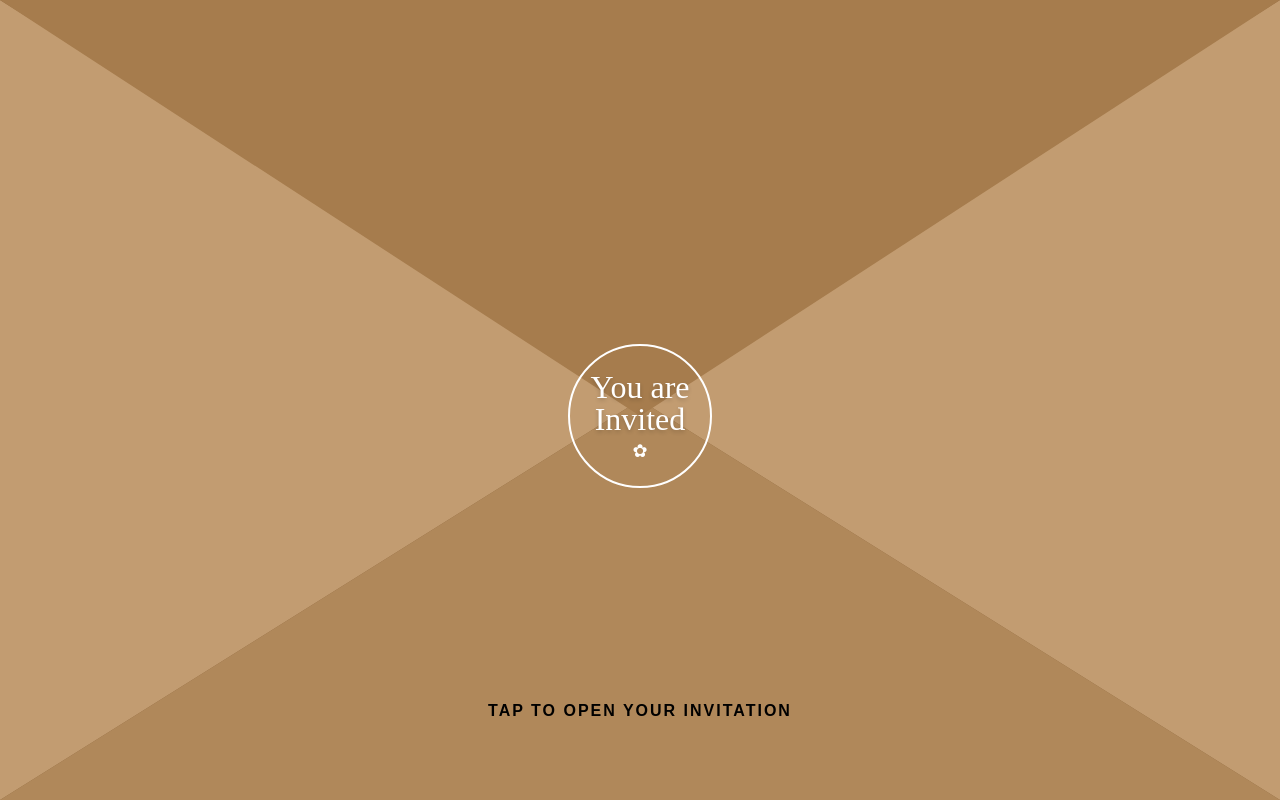
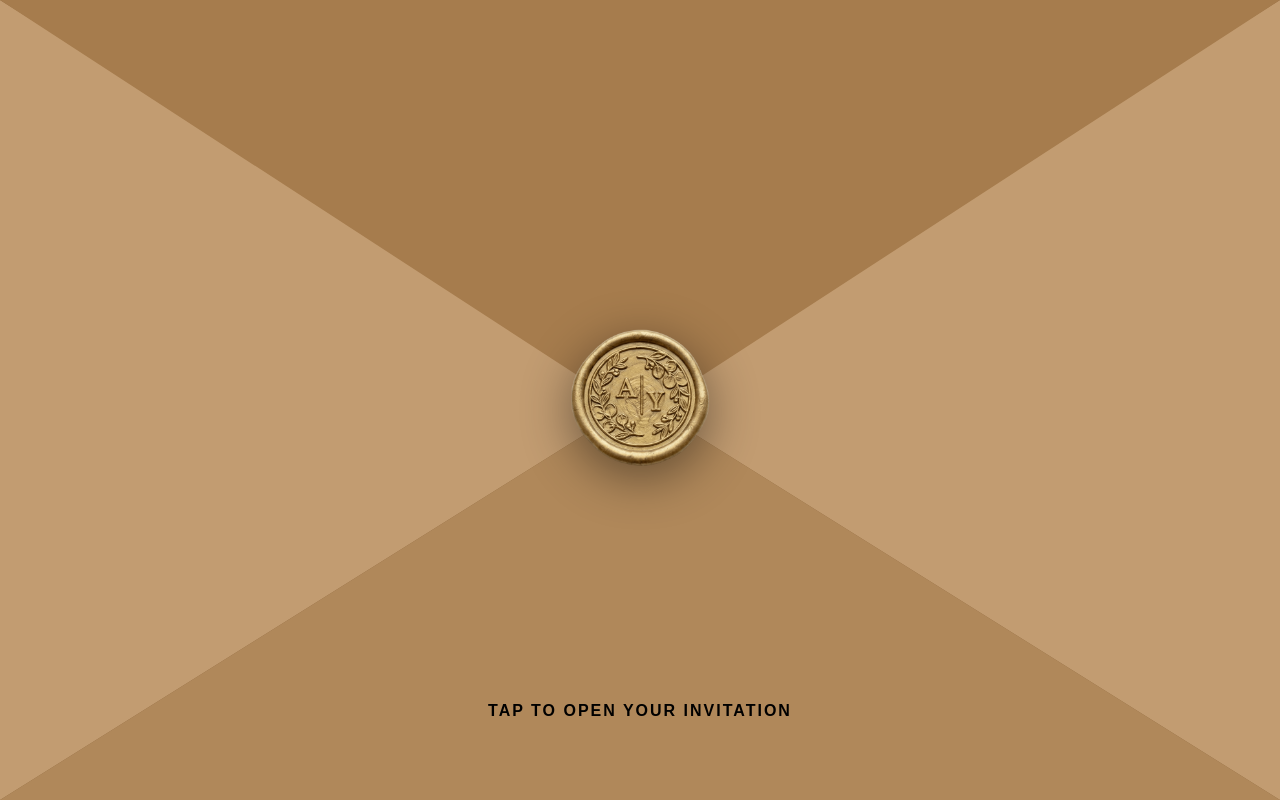
Before and after one commit to Mindiya-Zoysa/wedding-invite, a React (Create React App) app in the folder wedding-frontend/: page / in a window 1280 px wide. Built offline with nearby package versions, Linux system fonts and the light colour scheme.

Commit message:
Refactor code structure for improved readability and maintainability

```diff
--- a/wedding-frontend/public/index.html
+++ b/wedding-frontend/public/index.html
@@ -2,7 +2,7 @@
 <html lang="en">
   <head>
     <meta charset="utf-8" />
-    <link rel="icon" href="%PUBLIC_URL%/favicon.ico" />
+    <link rel="icon" type="image/png" href="%PUBLIC_URL%/wax-steal-stamp.png" />
     <meta name="viewport" content="width=device-width, initial-scale=1" />
     <meta name="theme-color" content="#000000" />
     <meta
--- a/wedding-frontend/src/components/Envelope.js
+++ b/wedding-frontend/src/components/Envelope.js
@@ -1,5 +1,6 @@
 import React, { useState } from 'react';
 import { motion } from 'framer-motion';
+import waxSeal from '../assets/wax-steal-stamp.png';
 
 const Envelope = ({ onComplete }) => {
   const [isOpen, setIsOpen] = useState(false);
@@ -103,45 +104,34 @@ const Envelope = ({ onComplete }) => {
         transition={{ duration: 0.9, ease: "easeInOut" }}
       />
 
-      {/* 6. The White "You are Invited" Seal */}
+      {/* 6. The Wax Seal Stamp */}
       {!isOpen && (
-        <motion.div
+        <div
           style={{
             position: 'absolute',
-            top: '52%',
-            left: '50%',
-            transform: 'translate(-50%, -50%)',
-            zIndex: 30,
-            pointerEvents: 'none'
+            inset: 0,
+            display: 'flex',
+            justifyContent: 'center',
+            alignItems: 'center',
+            zIndex: 30
           }}
-          exit={{ opacity: 0, scale: 0.8 }}
         >
-          <div style={{
-            width: '140px',
-            height: '140px',
-            borderRadius: '50%',
-            border: '2px solid white',
-            display: 'flex',
-            flexDirection: 'column',
-            alignItems: 'center',
-            justifyContent: 'center',
-            backgroundColor: 'transparent'
-          }}>
-            <span style={{
-              color: 'white',
-              fontFamily: "'Great Vibes', cursive",
-              fontSize: '32px',
-              lineHeight: '1',
-              textAlign: 'center',
-              textShadow: '0 2px 4px rgba(0,0,0,0.2)'
-            }}>
-              You are<br/>Invited
-            </span>
-            <span style={{ color: 'white', marginTop: '5px', fontSize: '18px' }}>
-              ✿
-            </span>
-          </div>
-        </motion.div>
+          <motion.img
+            src={waxSeal}
+            alt="Wax Seal"
+            style={{
+              width: '450px',
+              maxWidth: '80vw',
+              height: 'auto',
+              objectFit: 'contain',
+              filter: 'drop-shadow(0 12px 25px rgba(0,0,0,0.45))'
+            }}
+            initial={{ scale: 1 }}
+            whileHover={{ scale: 1.06, rotate: 1 }}
+            whileTap={{ scale: 0.95 }}
+            transition={{ type: "spring", stiffness: 300 }}
+          />
+        </div>
       )}
 
       {/* 7. The BOLD BLACK Text as requested */}
```
Also changed, not shown: wedding-frontend/public/wax-steal-stamp.png (added).
